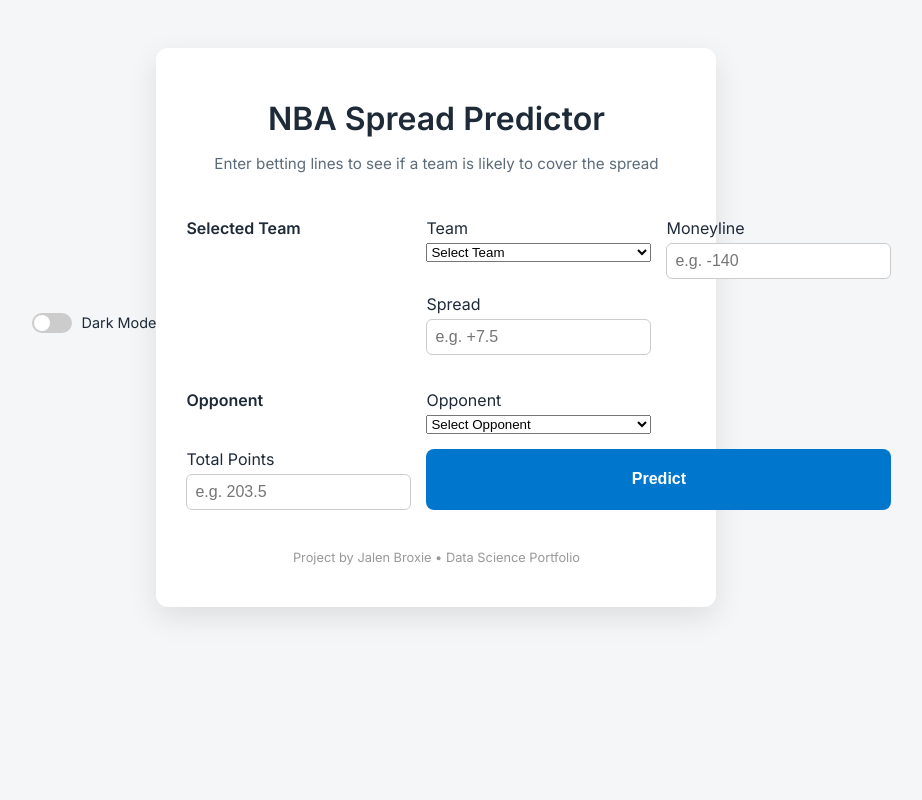
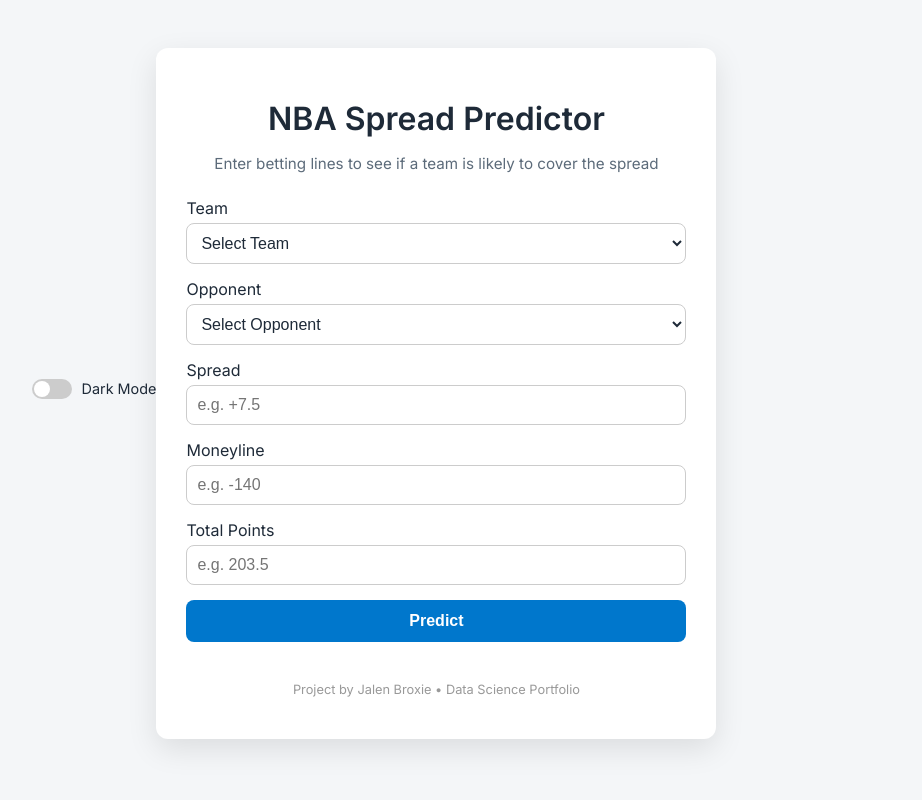
Before and after one commit to Jalen137/NBA-Betting-Model, a Flask app: page / in a window 1280 px wide. Shown: the whole page, without its empty margins (266-1188 px from the left). Run offline with Flask 3, Linux system fonts and the light colour scheme; parts of the project's set-up code (start-up, migrations or seed data) failed here and were passed over.

Commit message:
Add files via upload

```diff
--- a/static/style.css
+++ b/static/style.css
@@ -28,13 +28,11 @@ body {
 .container {
     width: 100%;
     max-width: 500px;
-    background-color: white;
+    background-color: var(--card-color);
     padding: 30px;
     border-radius: 12px;
     box-shadow: 0 10px 30px rgba(0, 0, 0, 0.1);
     text-align: center;
-    background-color: var(--card-color);
-
 }
 
 h1 {
@@ -51,44 +49,54 @@ h3 {
     font-weight: 600;
 }
 
-
 .subheading {
     font-size: 0.95rem;
     color: #5c6b7a;
     margin-bottom: 25px;
 }
 
-form {
+.form-grid {
     display: flex;
     flex-direction: column;
     gap: 15px;
+    margin-top: 20px;
 }
 
-label {
-    font-weight: 500;
+.form-group {
+    display: flex;
+    flex-direction: column;
     text-align: left;
 }
 
-input[type="text"] {
+.form-group label {
+    font-weight: 500;
+    margin-bottom: 5px;
+}
+
+.form-group input,
+.form-group select {
     padding: 10px;
+    font-size: 1rem;
     border: 1px solid #ccc;
     border-radius: 8px;
-    font-size: 1rem;
+    background-color: var(--input-bg);
+    color: var(--text-color);
 }
 
-button {
-    background-color: #0077cc;
-    color: white;
+.full-width-button {
+    width: 100%;
     padding: 12px;
     border: none;
-    border-radius: 8px;
+    background-color: var(--accent-color);
+    color: white;
     font-size: 1rem;
     font-weight: bold;
+    border-radius: 8px;
     cursor: pointer;
     transition: background-color 0.3s ease;
 }
 
-button:hover {
+.full-width-button:hover {
     background-color: #005fa3;
 }
 
@@ -106,36 +114,6 @@ footer {
     color: #999;
 }
 
-.form-grid {
-    display: grid;
-    grid-template-columns: 1fr 1fr;
-    gap: 15px;
-    margin-top: 20px;
-}
-
-.form-group {
-    display: flex;
-    flex-direction: column;
-    text-align: left;
-}
-
-.form-group label {
-    font-weight: 500;
-    margin-bottom: 5px;
-}
-
-.form-group input {
-    padding: 8px;
-    font-size: 1rem;
-    border: 1px solid #ccc;
-    border-radius: 6px;
-}
-
-input[type="text"],
-input[type="number"] {
-    background-color: var(--input-bg);
-    color: var(--text-color);
-}
 .toggle-wrapper {
     display: flex;
     justify-content: flex-end;
@@ -191,15 +169,6 @@ input:checked + .slider {
 input:checked + .slider:before {
     transform: translateX(20px);
 }
-@media (max-width: 600px) {
-    .form-grid {
-        grid-template-columns: 1fr;
-    }
-
-    body {
-        padding: 20px;
-    }
-}
 
 #loading::after {
     content: "";
@@ -218,3 +187,21 @@ input:checked + .slider:before {
     0% { transform: rotate(0deg); }
     100% { transform: rotate(360deg); }
 }
+
+@media (max-width: 600px) {
+    body {
+        padding: 20px;
+    }
+
+    .container {
+        padding: 20px;
+    }
+
+    .form-grid {
+        gap: 12px;
+    }
+
+    h1 {
+        font-size: 1.5rem;
+    }
+}
--- a/templates/index.html
+++ b/templates/index.html
@@ -24,8 +24,6 @@
         </div>
 
         <form method="post" action="/predict" class="form-grid">
-            <h3>Selected Team</h3>
-            <div class="form-grid">
             <div class="form-group">
                 <label for="team">Team</label>
                 <select name="team" id="team" required>
@@ -35,18 +33,7 @@
                     {% endfor %}
                 </select>
             </div>
-                <div class="form-group">
-                    <label>Moneyline</label>
-                    <input type="text" name="moneyline" placeholder="e.g. -140" required>
-                </div>
-                <div class="form-group">
-                    <label>Spread</label>
-                    <input type="text" name="spread" placeholder="e.g. +7.5" required>
-                </div>
-            </div>
 
-            <h3>Opponent</h3>
-            <div class="form-grid">
             <div class="form-group">
                 <label for="opponent">Opponent</label>
                 <select name="opponent" id="opponent" required>
@@ -56,14 +43,23 @@
                     {% endfor %}
                 </select>
             </div>
+
+            <div class="form-group">
+                <label for="spread">Spread</label>
+                <input type="text" name="spread" placeholder="e.g. +7.5" required>
             </div>
 
             <div class="form-group">
-                <label>Total Points</label>
+                <label for="moneyline">Moneyline</label>
+                <input type="text" name="moneyline" placeholder="e.g. -140" required>
+            </div>
+
+            <div class="form-group full-width">
+                <label for="total">Total Points</label>
                 <input type="text" name="total" placeholder="e.g. 203.5" required>
             </div>
 
-            <button type="submit">Predict</button>
+            <button type="submit" class="full-width-button">Predict</button>
         </form>
 
         {% if prediction %}
@@ -83,7 +79,6 @@
             document.body.classList.toggle('dark');
         }
 
-        // Show loading spinner after form submit
         document.querySelector("form").addEventListener("submit", function () {
             document.getElementById("loading").style.display = "block";
         });
```
Lines whose indentation alone changed are shown as unchanged.
